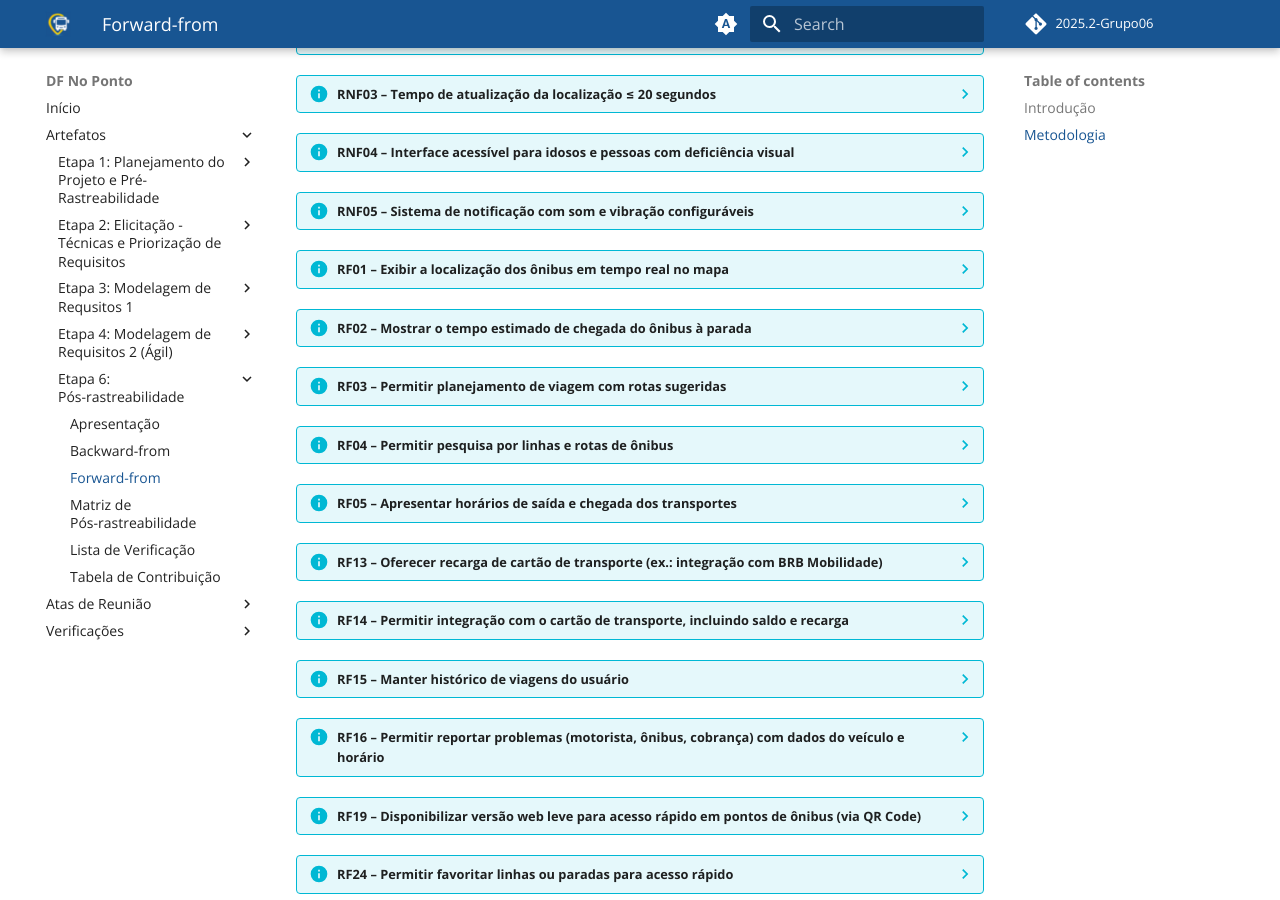
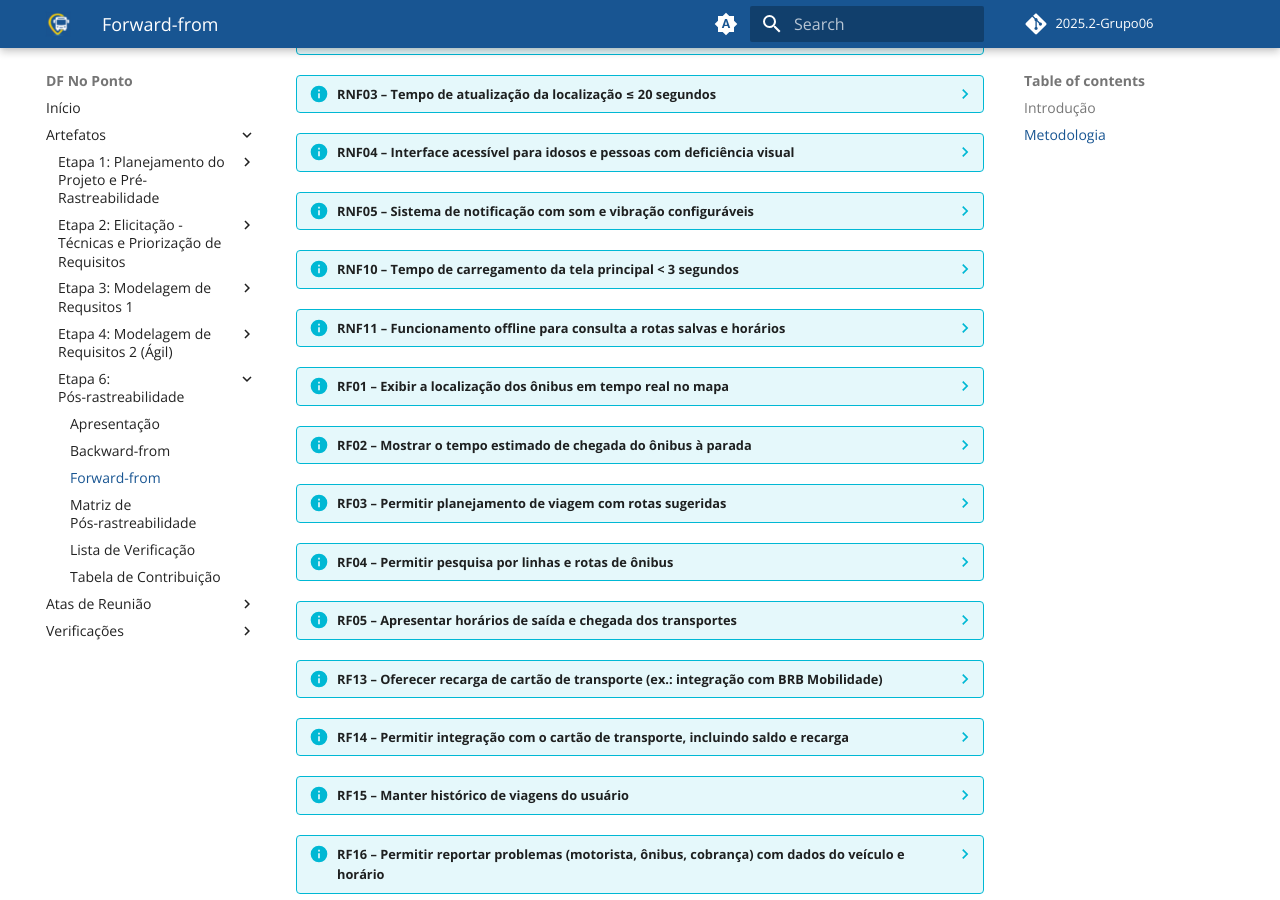
Before and after one commit to Requisitos-de-Software/2025.2-Grupo06, an MkDocs documentation site: the page built from docs/pos-rastreabilidade/forward.md, in a window 1280 px wide and 900 px high, scrolled down 7832 px. Built offline with MkDocs 1.6.1 and Material for MkDocs 9.7.7, drawn with Linux system fonts in a browser that asks for light colours; comment, search, counter and statistics services are not loaded; some of the changed lines change nothing that is shown.

Commit message:
docs: rastreamento forward da RNF10 e RNF11

```diff
--- a/docs/pos-rastreabilidade/forward.md
+++ b/docs/pos-rastreabilidade/forward.md
@@ -103,11 +103,8 @@
 
     |**Elemento** | **Artefatos Relacionados** | **Tipo de Elo** | **Justificativa** |
     |:-- | :-- | :-- | :-- |
-    |**Épico** | Épico 1: Rastreamento e Informações em Tempo Real | | |
-    |**História de Usuário** | *Não identificada* | | |
-    |**Léxico** | *Não identificado* | | |
-    |**Casos de Uso** | *Não identificados* | | |
-    |**Cenários** | *Não identificados* | | |
+    |**Especificação Suplementar** | *Não identificada* | | |
+    |**NFR** | *Não identificado* | | |
     |**Artefatos de Elicitação** | ENT09 | | |
 
 ??? info "RNF02 – Rastreamento dos ônibus em tempo real deve ser confiável e sem falhas"
@@ -116,11 +113,8 @@
 
     |**Elemento** | **Artefatos Relacionados** | **Tipo de Elo** | **Justificativa** |
     |:-- | :-- | :-- | :-- |
-    |**Épico** | Épico 1: Rastreamento e Informações em Tempo Real | | |
-    |**História de Usuário** | *Não identificada* | | |
-    |**Léxico** | *Não identificado* | | |
-    |**Casos de Uso** | *Não identificados* | | |
-    |**Cenários** | *Não identificados* | | |
+    |**Especificação Suplementar** | *Não identificada* | | |
+    |**NFR** | *Não identificado* | | |
     |**Artefatos de Elicitação** | ENT13 | | |
 
 ??? info "RNF03 – Tempo de atualização da localização ≤ 20 segundos"
@@ -129,11 +123,8 @@
 
     |**Elemento** | **Artefatos Relacionados** | **Tipo de Elo** | **Justificativa** |
     |:-- | :-- | :-- | :-- |
-    |**Épico** | Épico 1: Rastreamento e Informações em Tempo Real | | |
-    |**História de Usuário** | *Não identificada* | | |
-    |**Léxico** | *Não identificado* | | |
-    |**Casos de Uso** | *Não identificados* | | |
-    |**Cenários** | *Não identificados* | | |
+    |**Especificação Suplementar** | *Não identificada* | | |
+    |**NFR** | *Não identificado* | | |
     |**Artefatos de Elicitação** | *Não identificado* | | |
 
 
@@ -143,11 +134,8 @@
 
     |**Elemento** | **Artefatos Relacionados** | **Tipo de Elo** | **Justificativa** |
     |:-- | :-- | :-- | :-- |
-    |**Épico** | Épico 1: Rastreamento e Informações em Tempo Real | | |
-    |**História de Usuário** | *Não identificada* | | |
-    |**Léxico** | *Não identificado* | | |
-    |**Casos de Uso** | *Não identificados* | | |
-    |**Cenários** | *Não identificados* | | |
+    |**Especificação Suplementar** | *Não identificada* | | |
+    |**NFR** | *Não identificado* | | |
     |**Artefatos de Elicitação** | ENT09 | | |
 
 ??? info "RNF05 – Sistema de notificação com som e vibração configuráveis"
@@ -156,12 +144,29 @@
 
     |**Elemento** | **Artefatos Relacionados** | **Tipo de Elo** | **Justificativa** |
     |:-- | :-- | :-- | :-- |
-    |**Épico** | Épico 1: Rastreamento e Informações em Tempo Real | | |
-    |**História de Usuário** | *Não identificada* | | |
-    |**Léxico** | *Não identificado* | | |
-    |**Casos de Uso** | *Não identificados* | | |
-    |**Cenários** | *Não identificados* | | |
+    |**Especificação Suplementar** | *Não identificada* | | |
+    |**NFR** | *Não identificado* | | |
     |**Artefatos de Elicitação** | ENT09 | | |
+
+??? info "RNF10 – Tempo de carregamento da tela principal < 3 segundos"
+
+    *Autoria: Gabriel Maciel*
+
+    |**Elemento** | **Artefatos Relacionados** | **Tipo de Elo** | **Justificativa** |
+    |:-- | :-- | :--| :-- |
+    |**Especificação Suplementar** | [RD02 - Tempo de Carregamento Rápido](../modelagem_requisitos_01/especificacao_suplementar.md#desempenho-print-da-fonte) | Representação | RD02 representa e detalha o requisito RNF10 na Especificação Suplementar |
+    |**NFR** | [RD02 / RNF06 - Tempo de Carregamento Rápido](../modelagem_requisitos_02/nfr.md#sig-desempenho) | Representação | O cartão de especificação RD02 no NFR Framework detalha os critérios de ajuste e dependências de RNF10 |
+    |**Artefatos de Elicitação** | [Entrevista (ENT17)](../Elicitacao/elicitacao_entrevista.md#resultados) | Satisfação | ENT17 é a fonte de elicitação que satisfaz e fundamenta a necessidade do RNF10 |
+
+??? info "RNF11 – Funcionamento offline para consulta a rotas salvas e horários"
+
+    *Autoria: Gabriel Maciel*
+
+    |**Elemento** | **Artefatos Relacionados** | **Tipo de Elo** | **Justificativa** |
+    |:-- | :-- | :--| :-- |
+    |**Especificação Suplementar** | *Não identificada* | — | — |
+    |**NFR** | [RS02 - Funcionamento Offline](../modelagem_requisitos_02/nfr.md#rs02-funcionamento-offline) | Representação | O cartão de especificação RS02 no NFR Framework detalha os critérios de ajuste e dependências de RNF11 |
+    |**Artefatos de Elicitação** | [Análise de Documentos (RNI05)](../Elicitacao/elicitacao_analise_documentos.md#requisitos-nao-implementados), [Entrevista (ENT18)](../Elicitacao/elicitacao_entrevista.md#resultados), [Brainstorm (BRS06)](../Elicitacao/elicitacao_brainstorm.md#resultados) | Satisfação | RNI05, ENT18 e BRS06 são fontes de elicitação que satisfazem e fundamentam a necessidade do RNF11 |
 
 ??? info "RF01 – Exibir a localização dos ônibus em tempo real no mapa"
 
```
